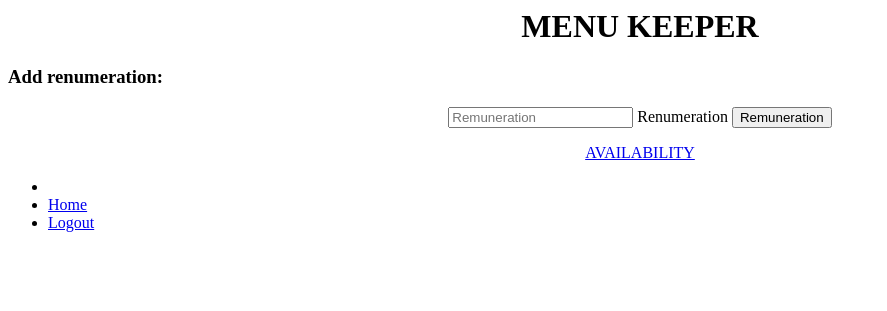
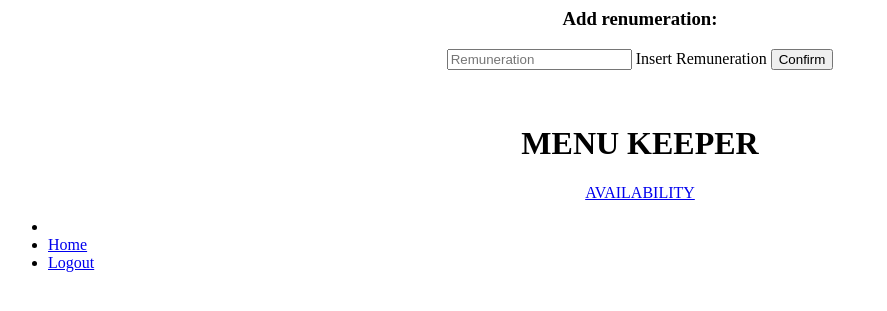
Before and after one commit to azulws/TPFinal, a PHP site: page /Views/home-keeper.php in a window 1280 px wide. Shown: the top 311 px of the page, without its empty margins (0-887 px from the left). Run offline with PHP 8.4, Linux system fonts and the light colour scheme; some libraries are stand-ins or nearby versions.

Commit message:
Remuneration Form

```diff
--- a/Views/home-keeper.php
+++ b/Views/home-keeper.php
@@ -1,15 +1,16 @@
 <main>
+<h3 align="center">Add renumeration:</h3>
+<div align="center">
+  <form action="<?php echo FRONT_ROOT."Keeper/Modify"?>" method="post">
+  <div class="form__group">
+    <input type="number" class="form__input" name="remuneration" placeholder="Remuneration" required>
+    <label for="renumeration" class="form__label">Insert Remuneration</label>
+    <input class="btn-desencriptar" type="submit" value="Confirm">
+  </div>
+</div>
+<br>
 <div align = "center">
     <h1>MENU KEEPER</h1>
-</div>
-<h3>Add renumeration:</h3>
-<div align="center">
-  <form align="center" action="<?php echo FRONT_ROOT."Keeper/Modify"?>" method="post">
-  <div class="formgroup">
-    <input type="text" class="forminput" name="remuneration" placeholder="Remuneration" required>
-    <label for="renumeration" class="form__label">Renumeration</label>
-    <input type="submit" value="Remuneration">
-  </div>
 </div>
 <div align ="center">
     <a class="btn-encriptar" href="<?php echo FRONT_ROOT . "Availability/ShowListView"?>">AVAILABILITY </a>
```
